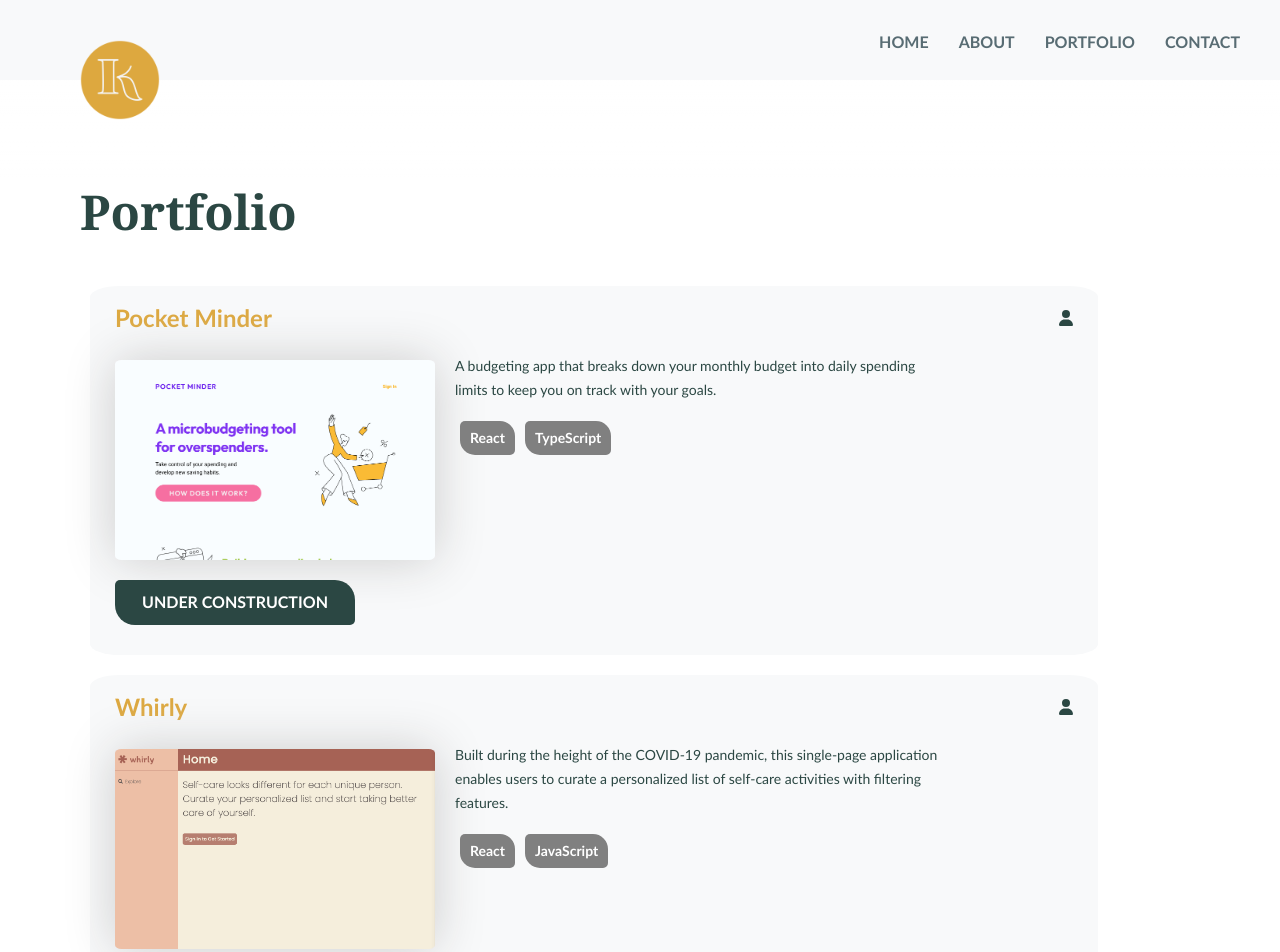
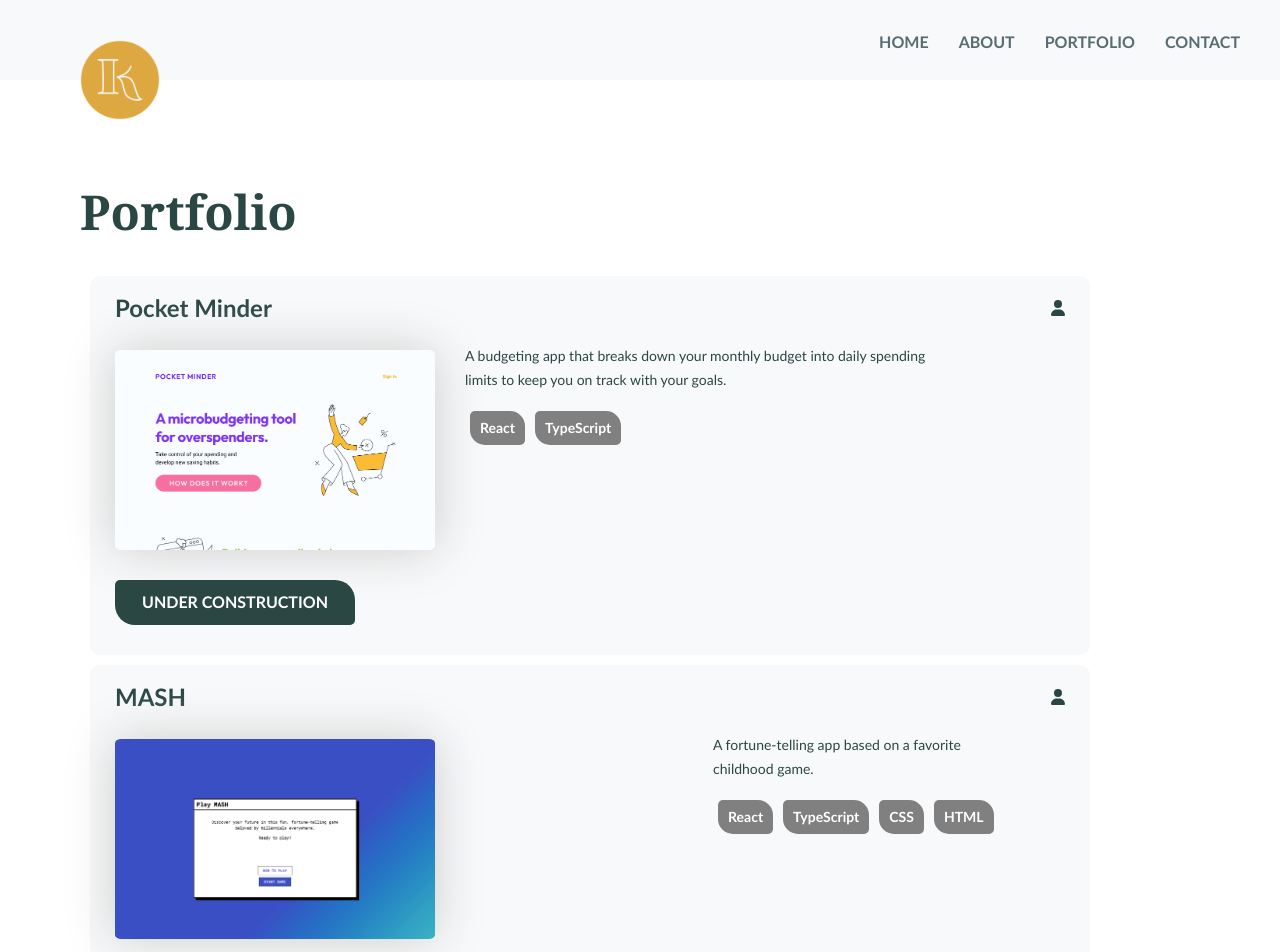
Before and after one commit to kaitvan/portfolio, a React (Vite) app: page /portfolio in a window 1280 px wide. Shown: the top 952 px of the page. Built offline with nearby package versions, Linux system fonts and the light colour scheme.

Commit message:
Add MASH app to portfolio

```diff
--- a/src/components/ProjectCard.jsx
+++ b/src/components/ProjectCard.jsx
@@ -41,7 +41,7 @@ const ProjectCard = ({ project }) => {
               <p className={styles.description}>{project.description}</p>
               <div className={styles.tech}>
                 {project.technologiesUsed.map((tech) => (
-                  <div className={styles.technology}>
+                  <div className={styles.technology} key={tech}>
                     <p>{tech}</p>
                   </div>
                 ))}
--- a/src/components/ProjectCard.module.css
+++ b/src/components/ProjectCard.module.css
@@ -1,11 +1,11 @@
 .card {
   min-width: 290px;
-  max-width: 90%;
+  max-width: 1000px;
   min-height: 300px;
   background: var(--color-gray);
   color: var(--color-dark-green);
   margin: 10px;
-  border-radius: 3%;
+  border-radius: 10px;
 }
 
 .content {
@@ -30,7 +30,7 @@
 
 h2 {
   margin: 10px 0;
-  color: var(--color-dark-gold);
+  color: var(--color-dark-green);
   font-weight: bold;
 }
 
@@ -41,19 +41,19 @@ h2 {
 }
 
 .screenshot {
-  width: 80%;
-  max-width: 320px;
+  width: 320px;
+  height: 200px;
   border-radius: 3%;
   height: 200px;
-  margin: 20px 20px 20px 0;
+  margin: 20px 30px 30px 0;
   box-shadow: 0 0 50px #ccc;
 }
 
 .image {
   object-fit: cover;
   object-position: top left;
-  width: 100%;
-  height: 200px;
+  width: 320px;
+  max-height: 200px;
   border-radius: 2%;
 }
 
@@ -100,6 +100,7 @@ a {
 
 .tech {
   display: flex;
+  flex-wrap: wrap;
 }
 
 .technology {
--- a/src/data/projects.js
+++ b/src/data/projects.js
@@ -1,5 +1,6 @@
 import JokeGenerator from "../assets/projects/joke-generator.png";
 import DinoKennel from "../assets/projects/dino-kennel.png";
+import Mash from "../assets/projects/mash.png";
 import PetAdoption from "../assets/projects/pet-adoption.png";
 import PocketMinder from "../assets/projects/pocket-minder.png";
 import SnoopyChat from "../assets/projects/snoopy-chat.png";
@@ -23,6 +24,18 @@ export const projects = [
   },
   {
     id: 1,
+    title: "MASH",
+    screenshot: Mash,
+    description: "A fortune-telling app based on a favorite childhood game.",
+    technologiesUsed: ["React", "TypeScript", "CSS", "HTML"],
+    url: "https://mash-app.netlify.app/",
+    githubUrl: "https://github.com/kaitvan/mash",
+    groupProject: false,
+    inProgress: false,
+    isReady: true,
+  },
+  {
+    id: 2,
     title: "Citizenship Quiz",
     screenshot: "",
     description: "",
@@ -34,7 +47,7 @@ export const projects = [
     isReady: false,
   },
   {
-    id: 2,
+    id: 3,
     title: "Whirly",
     screenshot: Whirly,
     description:
@@ -47,7 +60,7 @@ export const projects = [
     isReady: true,
   },
   {
-    id: 3,
+    id: 4,
     title: "React Meals",
     screenshot: "",
     description: "",
@@ -59,7 +72,7 @@ export const projects = [
     isReady: false,
   },
   {
-    id: 4,
+    id: 5,
     title: "Dino Kennel",
     screenshot: DinoKennel,
     description:
@@ -72,7 +85,7 @@ export const projects = [
     isReady: true,
   },
   {
-    id: 5,
+    id: 6,
     title: "Joke Generator",
     screenshot: JokeGenerator,
     description: "",
@@ -84,7 +97,7 @@ export const projects = [
     isReady: false,
   },
   {
-    id: 6,
+    id: 7,
     title: "Snoopy Chat",
     screenshot: SnoopyChat,
     description:
@@ -97,7 +110,7 @@ export const projects = [
     isReady: true,
   },
   {
-    id: 7,
+    id: 8,
     title: "Tamagotchi",
     screenshot: Tamagotchi,
     description: "",
@@ -109,7 +122,7 @@ export const projects = [
     isReady: false,
   },
   {
-    id: 8,
+    id: 9,
     title: "Pet Adoption",
     screenshot: PetAdoption,
     description: "",
@@ -121,7 +134,7 @@ export const projects = [
     isReady: false,
   },
   {
-    id: 9,
+    id: 10,
     title: "Sorting Hat",
     screenshot: SortingHat,
     description: "",
--- a/src/pages/Portfolio.module.css
+++ b/src/pages/Portfolio.module.css
@@ -5,8 +5,3 @@
   line-height: 4rem;
   color: var(--color-dark-green);
 }
-
-.projects {
-  display: flex;
-  flex-wrap: wrap;
-}
```
Also changed, not shown: src/assets/projects/mash.png (added).
